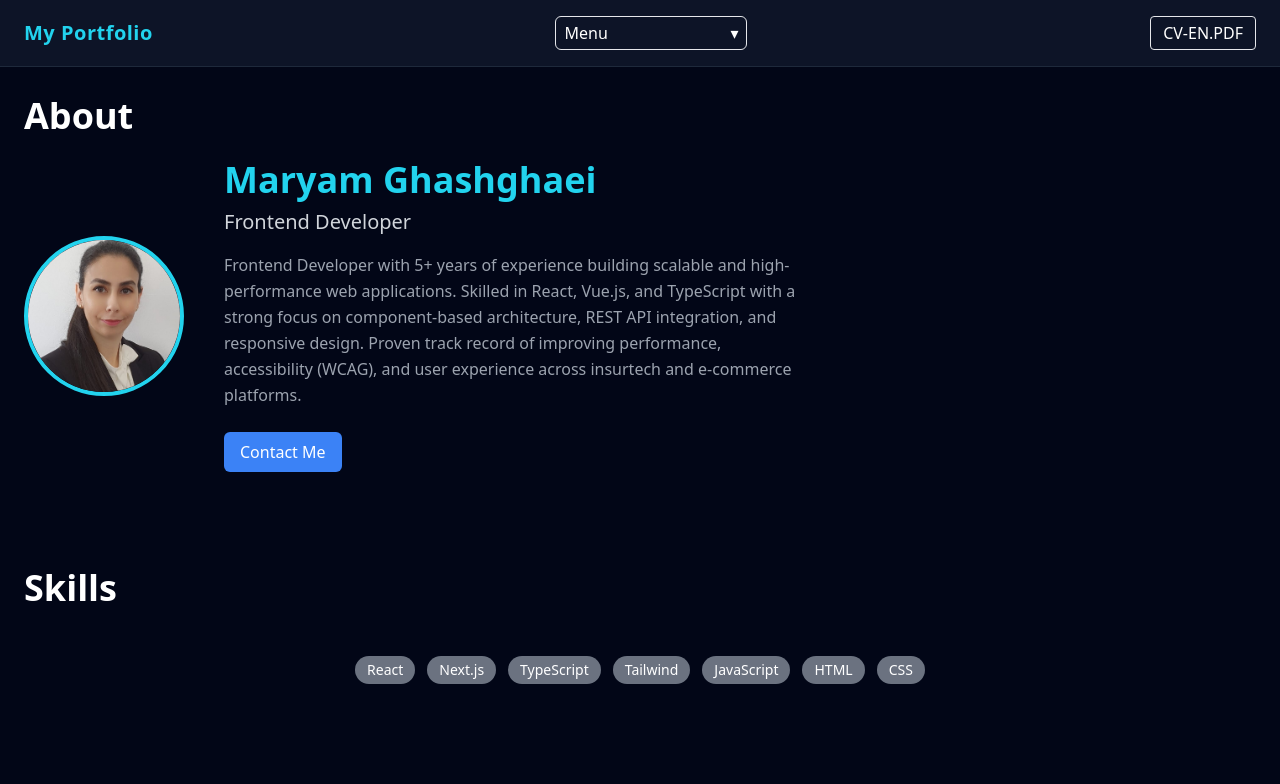
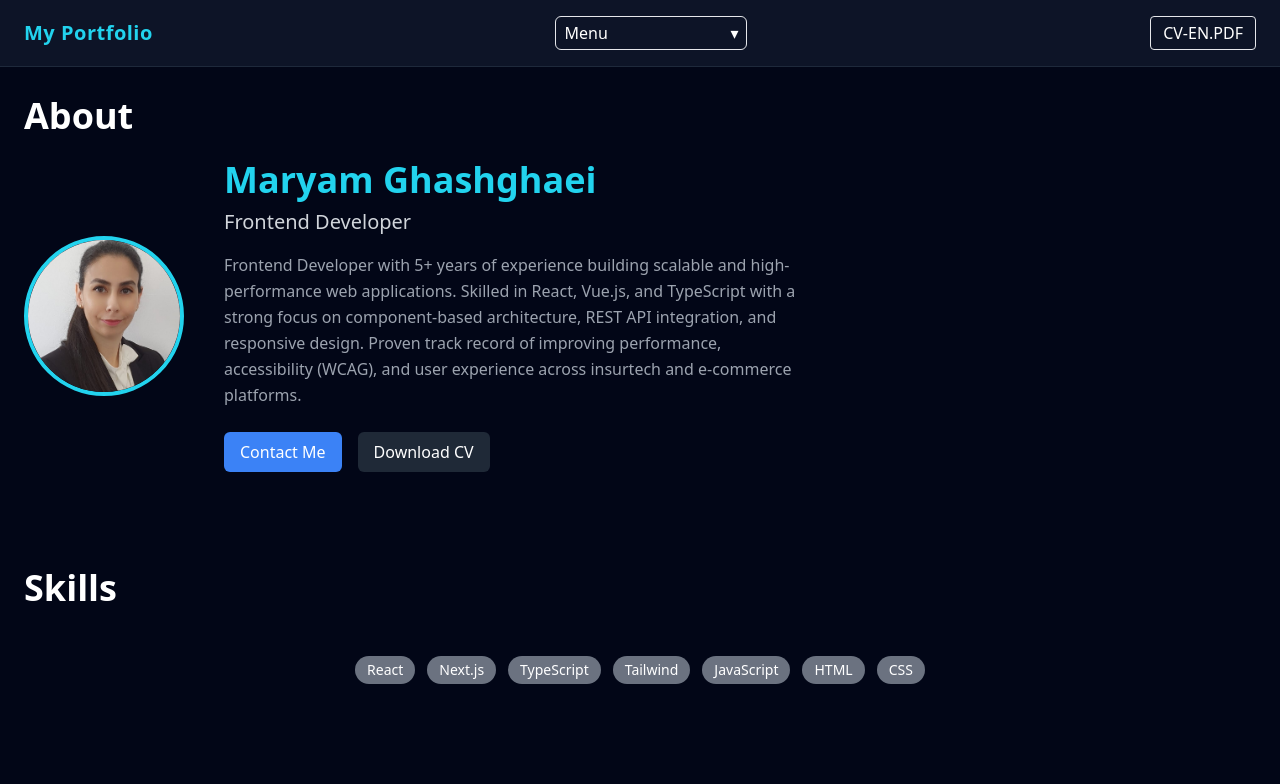
Before and after one commit to ghashghaei/my-portfolio, a Next.js app: page /cv-en.pdf in a window 1280 px wide. Shown: the top 784 px of the page. Built offline with nearby package versions, Linux system fonts and the light colour scheme.

Commit message:
add download button for cv

```diff
--- a/app/components/sections/AboutSection.tsx
+++ b/app/components/sections/AboutSection.tsx
@@ -10,6 +10,7 @@ type Props = {
 
 export default function AboutSection({ locale }: Props) {
   const lang = getLocale(locale);
+  const cvFile = locale === "de" ? "/cv-de.pdf" : "/cv-en.pdf";
   const contactContent = (
     <div className="flex flex-col gap-2 text-sm">
       {contactItems.map((item) => (
@@ -48,12 +49,18 @@ export default function AboutSection({ locale }: Props) {
           {lang.about.description}
         </p>
 
-        <div className="mt-6">
+        <div className="mt-6 flex flex-wrap gap-4 justify-center md:justify-start">
           <CoreTooltip text={contactContent}>
             <CoreButton variant="primary" size="md">
               {lang.about.contact}
             </CoreButton>
           </CoreTooltip>
+
+          <a href={cvFile} download target="_blank" rel="noopener noreferrer">
+            <CoreButton variant="secondary" size="md">
+              {lang.about.download}
+            </CoreButton>
+          </a>
         </div>
       </div>
     </div>
--- a/app/locale/de.ts
+++ b/app/locale/de.ts
@@ -22,6 +22,7 @@ export const de = {
     description:
       "Frontend Entwickler mit über 5 Jahren Erfahrung in der Entwicklung skalierbarer und performanter Webanwendungen. Erfahrung mit React, Vue.js und TypeScript sowie starkem Fokus auf komponentenbasierte Architektur, REST-API-Integration und responsives Design. Nachweisbare Verbesserungen in Performance, Barrierefreiheit (WCAG) und User Experience in Insurtech- und E-Commerce-Projekten.",
     contact: "Kontakt",
+    download: "Lebenslauf herunterladen",
   },
 
   showcase: {
--- a/app/locale/en.ts
+++ b/app/locale/en.ts
@@ -21,6 +21,7 @@ export const en = {
     description:
       "Frontend Developer with 5+ years of experience building scalable and high-performance web applications. Skilled in React, Vue.js, and TypeScript with a strong focus on component-based architecture, REST API integration, and responsive design. Proven track record of improving performance, accessibility (WCAG), and user experience across insurtech and e-commerce platforms.",
     contact: "Contact Me",
+    download: "Download CV",
   },
 
   showcase: {
```
